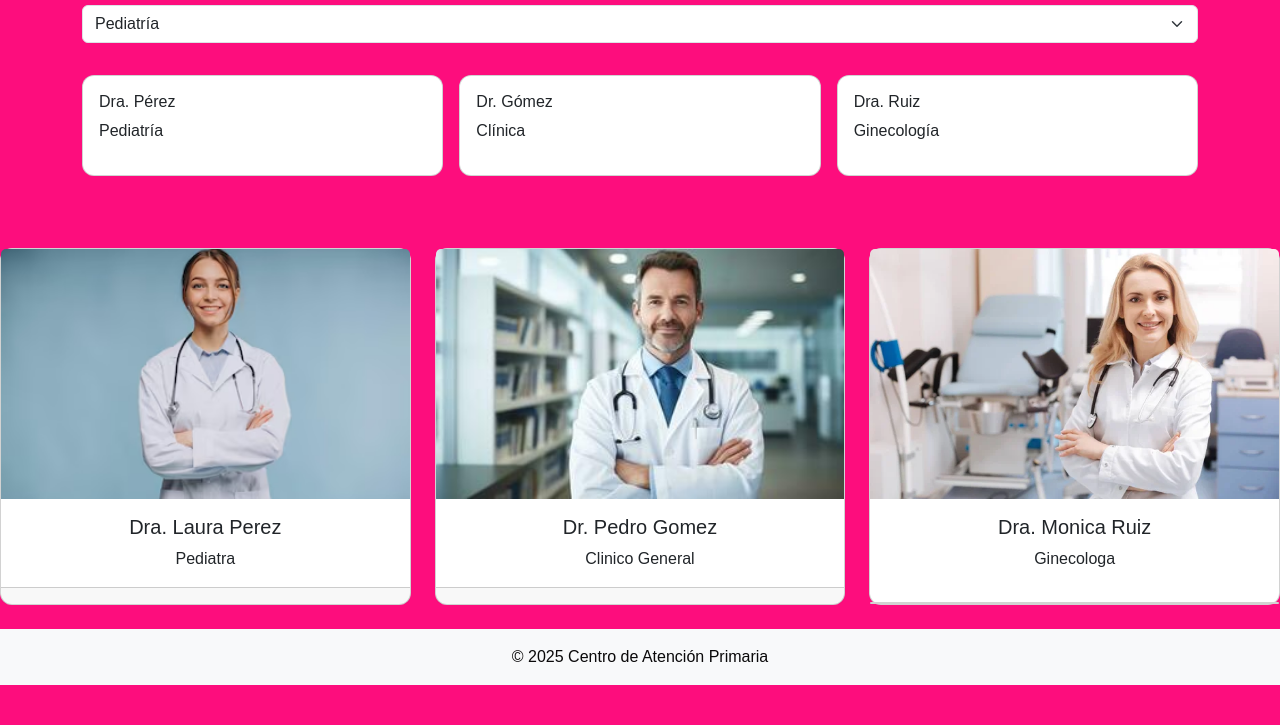
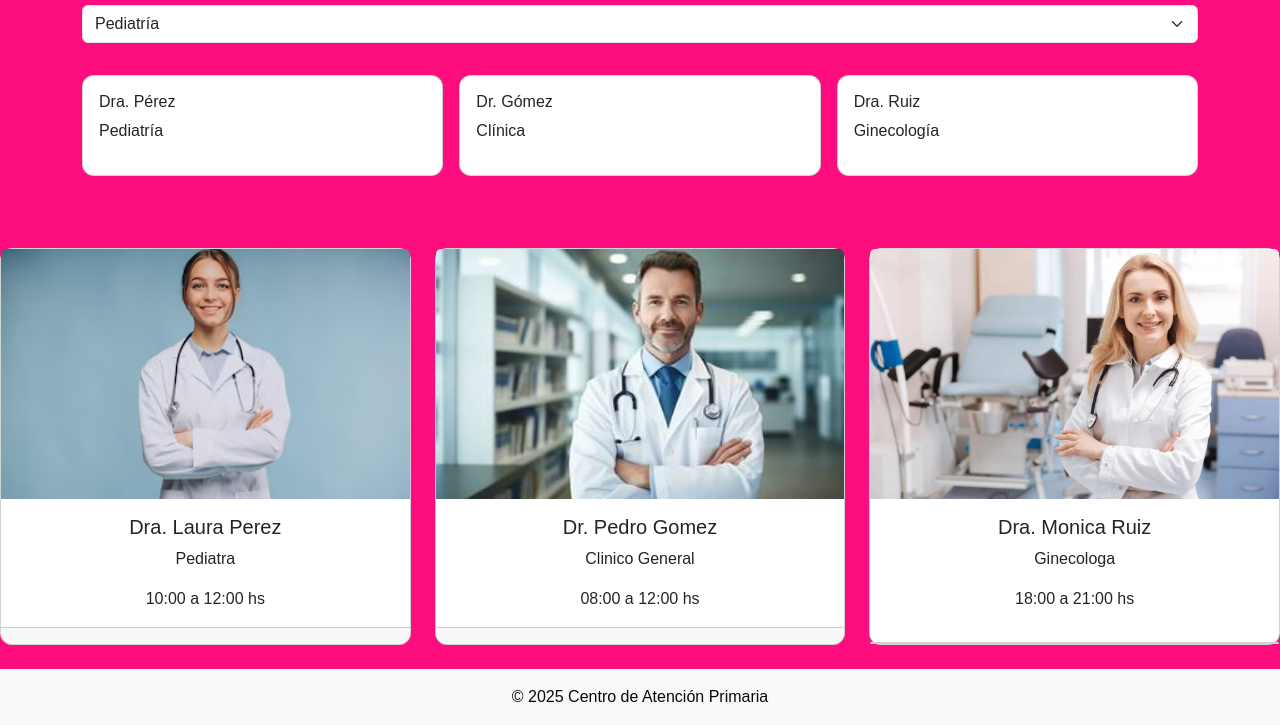
Before and after one commit to tejadaest/capslarioja, a plain HTML site: page medicos.html in a window 1280 px wide. Shown: the part 193-918 px from the top of the page. Before the commit the page ends 878 px from the top, so only its background shows below. Drawn offline with nearby package versions, Linux system fonts and the light colour scheme.

Commit message:
Update medicos.html

```diff
--- a/medicos.html
+++ b/medicos.html
@@ -28,6 +28,7 @@
       <div class="card-body text-center">
         <h5 class="card-title">Dra. Laura Perez</h5>
         <p class="card-text">Pediatra</p>
+         <p class="card-text">10:00 a 12:00 hs</p>
       </div>
       <div class="card-footer text-center">
       </div>
@@ -41,6 +42,7 @@
       <div class="card-body text-center">
         <h5 class="card-title">Dr. Pedro Gomez</h5>
         <p class="card-text">Clinico General</p>
+         <p class="card-text">08:00 a 12:00 hs</p>
       </div>
       <div class="card-footer text-center">
       </div>
@@ -54,6 +56,7 @@
       <div class="card-body text-center">
         <h5 class="card-title">Dra. Monica Ruiz</h5>
         <p class="card-text">Ginecologa</p>
+         <p class="card-text">18:00 a 21:00 hs</p>
       </div>
       <div class="card footer text-center">
       </div>
```
